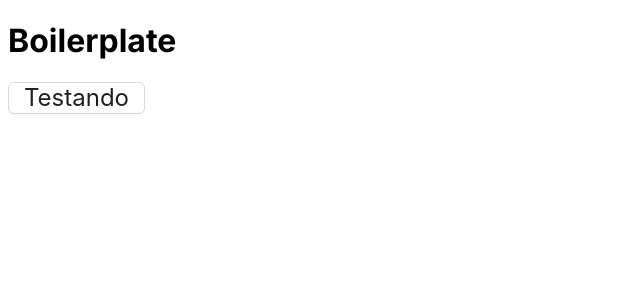
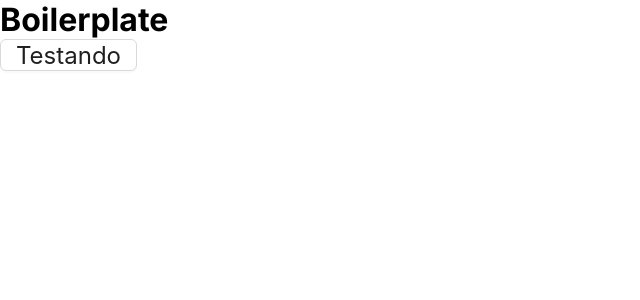
Before and after one commit to lucasgmelo/myfavboilerplate, a Next.js app: page / in a window 1280 px wide. Shown: the top 300 px of the page, without its empty margins (0-640 px from the left). Built offline with nearby package versions, Linux system fonts and the light colour scheme.

Commit message:
:sparkles: reset css

```diff
--- a/src/app/globals.css
+++ /dev/null
@@ -1,107 +0,0 @@
-:root {
-  --max-width: 1100px;
-  --border-radius: 12px;
-  --font-mono: ui-monospace, Menlo, Monaco, 'Cascadia Mono', 'Segoe UI Mono',
-    'Roboto Mono', 'Oxygen Mono', 'Ubuntu Monospace', 'Source Code Pro',
-    'Fira Mono', 'Droid Sans Mono', 'Courier New', monospace;
-
-  --foreground-rgb: 0, 0, 0;
-  --background-start-rgb: 214, 219, 220;
-  --background-end-rgb: 255, 255, 255;
-
-  --primary-glow: conic-gradient(
-    from 180deg at 50% 50%,
-    #16abff33 0deg,
-    #0885ff33 55deg,
-    #54d6ff33 120deg,
-    #0071ff33 160deg,
-    transparent 360deg
-  );
-  --secondary-glow: radial-gradient(
-    rgba(255, 255, 255, 1),
-    rgba(255, 255, 255, 0)
-  );
-
-  --tile-start-rgb: 239, 245, 249;
-  --tile-end-rgb: 228, 232, 233;
-  --tile-border: conic-gradient(
-    #00000080,
-    #00000040,
-    #00000030,
-    #00000020,
-    #00000010,
-    #00000010,
-    #00000080
-  );
-
-  --callout-rgb: 238, 240, 241;
-  --callout-border-rgb: 172, 175, 176;
-  --card-rgb: 180, 185, 188;
-  --card-border-rgb: 131, 134, 135;
-}
-
-@media (prefers-color-scheme: dark) {
-  :root {
-    --foreground-rgb: 255, 255, 255;
-    --background-start-rgb: 0, 0, 0;
-    --background-end-rgb: 0, 0, 0;
-
-    --primary-glow: radial-gradient(rgba(1, 65, 255, 0.4), rgba(1, 65, 255, 0));
-    --secondary-glow: linear-gradient(
-      to bottom right,
-      rgba(1, 65, 255, 0),
-      rgba(1, 65, 255, 0),
-      rgba(1, 65, 255, 0.3)
-    );
-
-    --tile-start-rgb: 2, 13, 46;
-    --tile-end-rgb: 2, 5, 19;
-    --tile-border: conic-gradient(
-      #ffffff80,
-      #ffffff40,
-      #ffffff30,
-      #ffffff20,
-      #ffffff10,
-      #ffffff10,
-      #ffffff80
-    );
-
-    --callout-rgb: 20, 20, 20;
-    --callout-border-rgb: 108, 108, 108;
-    --card-rgb: 100, 100, 100;
-    --card-border-rgb: 200, 200, 200;
-  }
-}
-
-* {
-  box-sizing: border-box;
-  padding: 0;
-  margin: 0;
-}
-
-html,
-body {
-  max-width: 100vw;
-  overflow-x: hidden;
-}
-
-body {
-  color: rgb(var(--foreground-rgb));
-  background: linear-gradient(
-      to bottom,
-      transparent,
-      rgb(var(--background-end-rgb))
-    )
-    rgb(var(--background-start-rgb));
-}
-
-a {
-  color: inherit;
-  text-decoration: none;
-}
-
-@media (prefers-color-scheme: dark) {
-  html {
-    color-scheme: dark;
-  }
-}
--- a/src/app/layout.tsx
+++ b/src/app/layout.tsx
@@ -1,3 +1,4 @@
+"use client";
 import { Inter } from "next/font/google";
 import { ConfigProvider } from "antd";
 
@@ -5,6 +6,7 @@ import StyledComponentsRegistry from "lib/StyledComponentsRegistry";
 import AntdRegistry from "lib/AntdRegistry";
 
 import theme from "theme/antdThemeConfig";
+import GlobalStyle from "theme/global";
 
 const inter = Inter({ subsets: ["latin"] });
 
@@ -18,7 +20,10 @@ export default function RootLayout({
       <body>
         <ConfigProvider theme={theme}>
           <AntdRegistry>
-            <StyledComponentsRegistry>{children}</StyledComponentsRegistry>
+            <StyledComponentsRegistry>
+              <GlobalStyle />
+              {children}
+            </StyledComponentsRegistry>
           </AntdRegistry>
         </ConfigProvider>
       </body>
--- /dev/null
+++ b/src/theme/global.ts
@@ -0,0 +1,36 @@
+import { createGlobalStyle } from "styled-components";
+
+const GlobalStyle = createGlobalStyle`
+    * {
+    margin: 0;
+    padding: 0;
+    box-sizing: border-box;
+  }
+
+  @media (max-width: 1080px) {
+    html {
+        font-size: 93.75%;
+    }
+  }
+
+  @media (max-width: 720px) {
+    html {
+        font-size: 87.5%;
+    }
+  }
+
+  body, input, textarea, select, button {
+    font: 400 1rem "Inter", sans-serif;
+  }
+
+  button {
+    cursor: pointer;
+  }
+
+  a {
+    color: inherit;
+    text-decoration: none;
+  }
+`;
+
+export default GlobalStyle;
```
